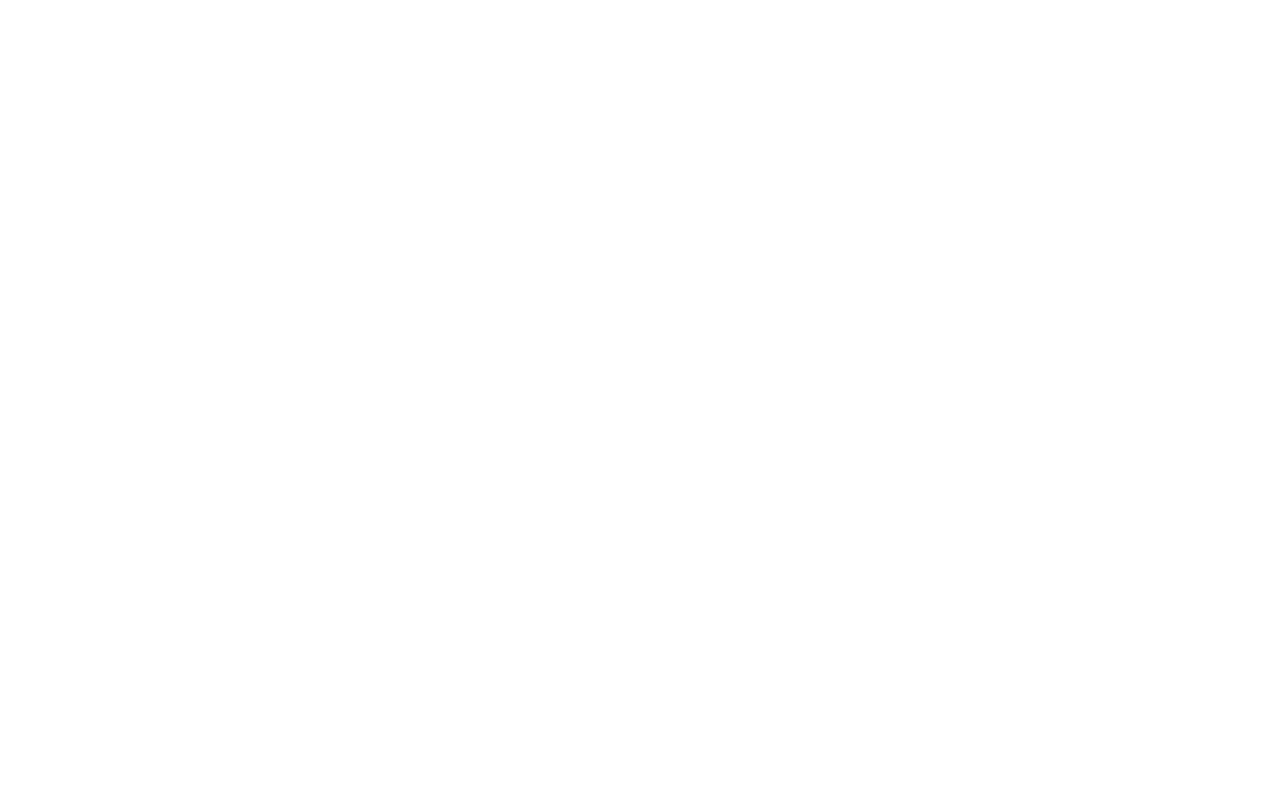
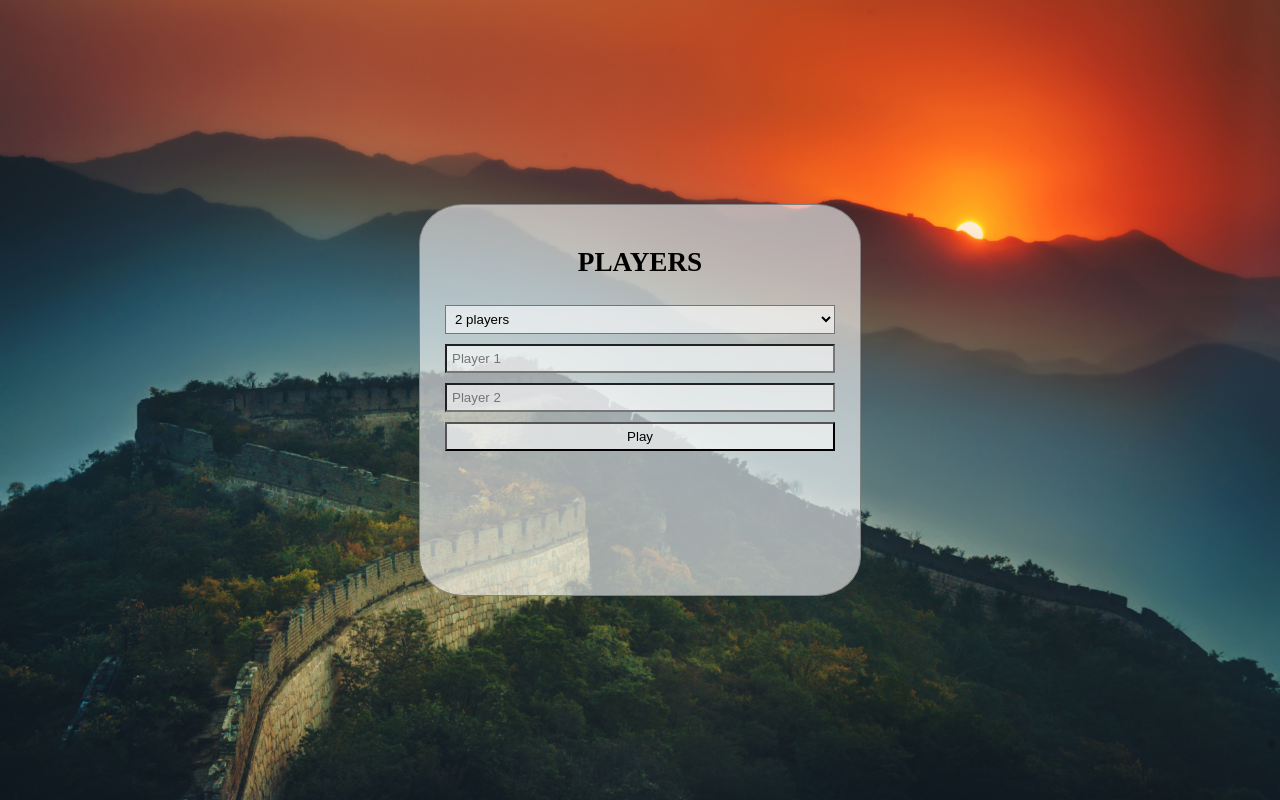
Before and after one commit to kacpermazur93/final-cd-project, a React (Create React App) app: page / in a window 1280 px wide. Built offline with nearby package versions, Linux system fonts and the light colour scheme.

Commit message:
start-view

```diff
--- a/src/App.js
+++ b/src/App.js
@@ -1,10 +1,33 @@
-import React, { Component } from 'react';
+import React, {Component} from 'react';
+import StartForm from "./StartForm";
+
 
 class App extends Component {
-  render() {
-    return <div className="App">
-      </div>
-  }
+    constructor(props) {
+        super(props);
+
+        this.state = {
+            players: [],
+            gameStart: false
+        }
+    }
+
+    startGame = (players) => {
+        this.setState({
+            gameStart: true,
+            players: players
+        });
+    }
+
+
+    render() {
+        return <div className="App">
+            {!this.state.gameStart ?
+                <StartForm setPlayers={this.startGame}/> :
+                ''
+            }
+        </div>
+    }
 }
 
 export default App;
--- /dev/null
+++ b/src/StartForm.js
@@ -0,0 +1,95 @@
+import React, {Component} from 'react';
+
+
+class StartForm extends Component {
+    constructor(props) {
+        super(props);
+
+        this.state = {
+            selectedPlayers: 2,
+            validationMessage: '',
+            player1: '',
+            player2: '',
+            player3: '',
+            player4: ''
+        }
+    }
+
+    changeHandler = (event) => {
+        this.setState({
+            [event.currentTarget.id]: event.currentTarget.value
+        });
+    }
+
+
+    handleSubmit = (e) => {
+        e.preventDefault();
+        let errors = [],
+            players = [this.state.player1, this.state.player2];
+
+        this.setState({validationMessage: ''});
+
+        if( this.state.player1.length < 1 )
+            errors.push(<li key="p1e">set player1 name</li>);
+        if( this.state.player2.length < 1 )
+            errors.push(<li key="p2e">set player2 name</li>);
+        if( this.state.selectedPlayers >=3) {
+            if (this.state.player3.length < 1 )
+                errors.push(<li key="p3e">set player3 name</li>);
+            else
+                players.push(this.state.player3)
+        }
+        if( this.state.selectedPlayers >3) {
+            if (this.state.player4.length < 1 )
+                errors.push(<li key="p4e">set player4 name</li>);
+            else
+                players.push(this.state.player4)
+        }
+
+        if (errors.length > 0) {
+            this.setState({validationMessage: <ul>{errors}</ul>});
+        } else if(typeof this.props.setPlayers === 'function') {
+            this.props.setPlayers(players);
+        }
+
+    }
+
+
+    render() {
+        return <div id='start-view'>
+            <form>
+                <h2>PLAYERS</h2>
+                <select id='selectedPlayers'
+                        onChange={(e) => this.changeHandler(e)}
+                        defaultValue={2}>
+                    <option value={2}>2 players</option>
+                    <option value={3}>3 players</option>
+                    <option value={4}>4 players</option>
+                </select>
+                <input id='player1'
+                       type='text'
+                       placeholder='Player 1'
+                       onChange={(e) => this.changeHandler(e)}/>
+                <input id='player2'
+                       type='text'
+                       placeholder='Player 2'
+                       onChange={(e) => this.changeHandler(e)}/>
+                {(this.state.selectedPlayers >= 3) ? <input id='player3'
+                       type='text'
+                       placeholder='Player 3'
+                       onChange={(e) => this.changeHandler(e)}/> : ''}
+                {(this.state.selectedPlayers > 3) ? <input id='player4'
+                       type='text'
+                       placeholder='Player 4'
+                       onChange={(e) => this.changeHandler(e)}/> : ''}
+                <input type='submit'
+                       value='Play'
+                       onClick={(e) => this.handleSubmit(e)}/>
+                <div>{this.state.validationMessage}</div>
+            </form>
+
+        </div>
+    }
+}
+
+export default StartForm;
--- a/src/index.js
+++ b/src/index.js
@@ -1,6 +1,7 @@
 import React from 'react';
 import ReactDOM from 'react-dom';
 import App from './App';
+import './sass/style.css';
 import registerServiceWorker from './registerServiceWorker';
 
 ReactDOM.render(<App />, document.getElementById('root'));
--- /dev/null
+++ b/src/sass/reset.css
@@ -0,0 +1,42 @@
+html, body, div, span, applet, object, iframe,
+h1, h2, h3, h4, h5, h6, p, blockquote, pre,
+a, abbr, acronym, address, big, cite, code,
+del, dfn, em, img, ins, kbd, q, s, samp,
+small, strike, strong, sub, sup, tt, var,
+b, u, i, center,
+dl, dt, dd, ol, ul, li,
+fieldset, form, label, legend,
+table, caption, tbody, tfoot, thead, tr, th, td,
+article, aside, canvas, details, embed,
+figure, figcaption, footer, header, hgroup,
+menu, nav, output, ruby, section, summary,
+time, mark, audio, video {
+  margin: 0;
+  padding: 0;
+  border: 0;
+  font-size: 100%;
+  font: inherit;
+  vertical-align: baseline; }
+
+/* HTML5 display-role reset for older browsers */
+article, aside, details, figcaption, figure,
+footer, header, hgroup, menu, nav, section {
+  display: block; }
+
+body {
+  line-height: 1; }
+
+ol, ul {
+  list-style: none; }
+
+blockquote, q {
+  quotes: none; }
+
+blockquote:before, blockquote:after,
+q:before, q:after {
+  content: '';
+  content: none; }
+
+table {
+  border-collapse: collapse;
+  border-spacing: 0; }
--- /dev/null
+++ b/src/sass/reset.scss
@@ -0,0 +1,43 @@
+html, body, div, span, applet, object, iframe,
+h1, h2, h3, h4, h5, h6, p, blockquote, pre,
+a, abbr, acronym, address, big, cite, code,
+del, dfn, em, img, ins, kbd, q, s, samp,
+small, strike, strong, sub, sup, tt, var,
+b, u, i, center,
+dl, dt, dd, ol, ul, li,
+fieldset, form, label, legend,
+table, caption, tbody, tfoot, thead, tr, th, td,
+article, aside, canvas, details, embed,
+figure, figcaption, footer, header, hgroup,
+menu, nav, output, ruby, section, summary,
+time, mark, audio, video {
+    margin: 0;
+    padding: 0;
+    border: 0;
+    font-size: 100%;
+    font: inherit;
+    vertical-align: baseline;
+}
+/* HTML5 display-role reset for older browsers */
+article, aside, details, figcaption, figure,
+footer, header, hgroup, menu, nav, section {
+    display: block;
+}
+body {
+    line-height: 1;
+}
+ol, ul {
+    list-style: none;
+}
+blockquote, q {
+    quotes: none;
+}
+blockquote:before, blockquote:after,
+q:before, q:after {
+    content: '';
+    content: none;
+}
+table {
+    border-collapse: collapse;
+    border-spacing: 0;
+}
--- /dev/null
+++ b/src/sass/style.css
@@ -0,0 +1,29 @@
+@import url(reset.css);
+#start-view {
+  width: 100vw;
+  height: 100vh;
+  display: flex;
+  justify-content: center;
+  align-items: center;
+  background-image: url(../images/start-pic.jpg);
+  background-repeat: no-repeat;
+  background-position: center;
+  background-size: cover; }
+  #start-view form {
+    width: 400px;
+    height: 350px;
+    border: 1px solid grey;
+    border-radius: 10%;
+    padding: 20px;
+    display: flex;
+    flex-direction: column;
+    background-color: rgba(255, 255, 255, 0.6); }
+    #start-view form h2 {
+      align-self: center;
+      font-weight: bold;
+      font-size: 1.7rem;
+      padding: 1.5rem; }
+    #start-view form input, #start-view form select {
+      padding: 5px;
+      margin: 5px;
+      background: rgba(255, 255, 255, 0.6); }
--- /dev/null
+++ b/src/sass/style.scss
@@ -0,0 +1,37 @@
+@import "reset.css";
+
+#start-view{
+    width: 100vw;
+    height: 100vh;
+    display: flex;
+    justify-content: center;
+    align-items: center;
+    background-image: url(../images/start-pic.jpg);
+    background-repeat: no-repeat;
+    background-position: center;
+    background-size: cover;
+
+    form {
+        width: 400px;
+        height: 350px;
+        border: 1px solid grey;
+        border-radius: 10%;
+        padding: 20px;
+        display: flex;
+        flex-direction: column;
+        background-color: rgba(255,255,255,0.6);
+
+        h2 {
+            align-self: center;
+            font-weight: bold;
+            font-size: 1.7rem;
+            padding: 1.5rem;
+        }
+
+        input, select {
+            padding: 5px;
+            margin: 5px;
+            background: rgba(255, 255, 255, 0.6);
+        }
+    }
+}
```
Also changed, not shown: src/images/start-pic.jpg (added).
